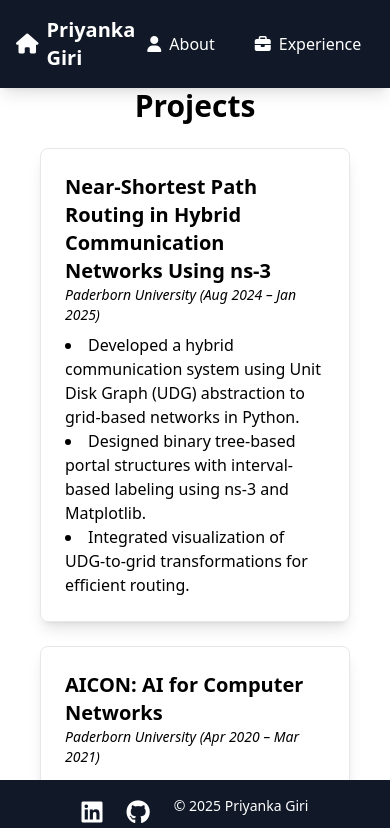
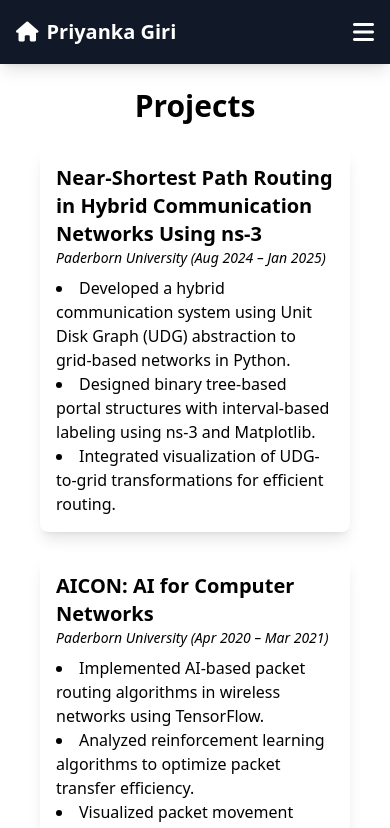
Before and after one commit to Pikuz1/MyPortfolio, an Angular app in the folder my-portfolio/: page /projects in a window 390 px wide. Shown: the top 828 px of the page. Built offline with nearby package versions, Linux system fonts and the light colour scheme.

Commit message:
responsive design

```diff
--- a/my-portfolio/src/app/components/footer/footer.component.html
+++ b/my-portfolio/src/app/components/footer/footer.component.html
@@ -1,9 +1,9 @@
-<footer class="bg-gray-900 text-white text-center p-4 fixed bottom-0 w-full flex justify-center space-x-6">
-  <a href="{{ contact.linkedin }}" target="_blank" class="text-2xl hover:text-gray-400">
+<footer class="bg-gray-900 text-white text-center p-4 w-full flex flex-col md:flex-row justify-center md:space-x-6">
+  <a [href]="contact.linkedin" target="_blank" class="text-2xl hover:text-gray-400">
     <i class="fab fa-linkedin"></i>
   </a>
-  <a href="{{ contact.github }}" target="_blank" class="text-2xl hover:text-gray-400">
+  <a [href]="contact.github" target="_blank" class="text-2xl hover:text-gray-400">
     <i class="fab fa-github"></i>
   </a>
-  <p class="text-sm">&copy; 2025 Priyanka Giri</p>
+  <p class="text-sm mt-2 md:mt-0">&copy; 2025 Priyanka Giri</p>
 </footer>
--- a/my-portfolio/src/app/components/header/header.component.html
+++ b/my-portfolio/src/app/components/header/header.component.html
@@ -1,27 +1,36 @@
-<nav class="bg-gray-900 text-white p-4 flex justify-between fixed w-full top-0 shadow-lg z-50">
+<nav class="bg-gray-900 text-white p-4 flex justify-between items-center fixed w-full top-0 shadow-lg z-50">
+  <!-- Logo / Home Link -->
   <a class="text-xl font-bold flex items-center cursor-pointer" (click)="navigateTo('')">
     <i class="fas fa-home mr-2"></i> Priyanka Giri
   </a>
-  <div class="flex space-x-4">
-    <a class="flex items-center px-3 hover:text-gray-400 cursor-pointer" (click)="navigateTo('about')">
+
+  <!-- Mobile Menu Button -->
+  <button (click)="toggleMenu()" class="md:hidden text-white text-2xl">
+    <i class="fas fa-bars"></i>
+  </button>
+
+  <!-- Navbar Links (Responsive) -->
+  <div [ngClass]="{'hidden': !menuOpen, 'block': menuOpen, 'md:flex': true}"
+       class="absolute md:static top-16 left-0 w-full md:w-auto bg-gray-900 md:bg-transparent md:space-x-4 p-4 md:p-0">
+    <a class="flex items-center px-3 py-2 hover:text-gray-400 cursor-pointer" (click)="navigateTo('about')">
       <i class="fas fa-user mr-2"></i> About
     </a>
-    <a class="flex items-center px-3 hover:text-gray-400 cursor-pointer" (click)="navigateTo('experience')">
+    <a class="flex items-center px-3 py-2 hover:text-gray-400 cursor-pointer" (click)="navigateTo('experience')">
       <i class="fas fa-briefcase mr-2"></i> Experience
     </a>
-    <a class="flex items-center px-3 hover:text-gray-400 cursor-pointer" (click)="navigateTo('projects')">
+    <a class="flex items-center px-3 py-2 hover:text-gray-400 cursor-pointer" (click)="navigateTo('projects')">
       <i class="fas fa-project-diagram mr-2"></i> Projects
     </a>
-    <a class="flex items-center px-3 hover:text-gray-400 cursor-pointer" (click)="navigateTo('skills')">
+    <a class="flex items-center px-3 py-2 hover:text-gray-400 cursor-pointer" (click)="navigateTo('skills')">
       <i class="fas fa-tools mr-2"></i> Skills
     </a>
-    <a class="flex items-center px-3 hover:text-gray-400 cursor-pointer" (click)="navigateTo('education')">
+    <a class="flex items-center px-3 py-2 hover:text-gray-400 cursor-pointer" (click)="navigateTo('education')">
       <i class="fas fa-graduation-cap mr-2"></i> Education
     </a>
-    <a class="flex items-center px-3 hover:text-gray-400 cursor-pointer" (click)="navigateTo('certifications')">
+    <a class="flex items-center px-3 py-2 hover:text-gray-400 cursor-pointer" (click)="navigateTo('certifications')">
       <i class="fas fa-certificate mr-2"></i> Certifications
     </a>
-    <a class="flex items-center px-3 hover:text-gray-400 cursor-pointer" (click)="navigateTo('contact')">
+    <a class="flex items-center px-3 py-2 hover:text-gray-400 cursor-pointer" (click)="navigateTo('contact')">
       <i class="fas fa-envelope mr-2"></i> Contact
     </a>
   </div>
--- a/my-portfolio/src/app/components/header/header.component.ts
+++ b/my-portfolio/src/app/components/header/header.component.ts
@@ -1,17 +1,27 @@
+import { CommonModule } from '@angular/common';
 import { Component } from '@angular/core';
 import { Router } from '@angular/router';
 
 @Component({
   selector: 'app-header',
   standalone: true,
-  imports: [],
+  imports: [CommonModule],
   templateUrl: './header.component.html',
   styleUrl: './header.component.css'
 })
 export class HeaderComponent {
-  constructor(private router: Router) { }
+  menuOpen: boolean = false;
 
+  constructor(private router: Router) {}
+
+  // Function to handle navigation
   navigateTo(route: string) {
-    this.router.navigate([route]);
+    this.router.navigate([`/${route}`]);
+    this.menuOpen = false; // Close the menu after clicking (for mobile)
+  }
+
+  // Function to toggle mobile menu
+  toggleMenu() {
+    this.menuOpen = !this.menuOpen;
   }
 }
--- a/my-portfolio/src/app/pages/contact/contact.component.html
+++ b/my-portfolio/src/app/pages/contact/contact.component.html
@@ -1,23 +1,31 @@
 <section class="p-6 bg-gray-100 text-gray-900 animate-fadeIn">
   <h1 class="text-3xl font-bold text-center mb-6">Contact Me</h1>
 
-  <div class="flex flex-wrap justify-center">
+  <div class="grid grid-cols-1 md:grid-cols-2 gap-6">
     <!-- Contact Details -->
-    <div class="w-full md:w-1/2 p-4">
+    <div class="p-4 text-center md:text-left">
       <h2 class="text-2xl font-semibold">Get in Touch</h2>
-      <p class="text-lg">Email: <a href="mailto:{{ contact.email }}" class="text-blue-500">{{ contact.email }}</a></p>
+      <p class="text-lg mt-2">
+        Email: <a href="mailto:{{ contact.email }}" class="text-blue-500">{{ contact.email }}</a>
+      </p>
       <p class="text-lg">Location: {{ contact.address.location }}</p>
     </div>
 
-    <!-- Google Map Embed -->
-    <div class="w-full md:w-1/2 p-4">
-      <iframe src="https://www.google.com/maps/embed?pb=!1m18!1m12!1m3!1d42933.22469351866!2d10.264157779998873!3d47.736318603278555!2m3!1f0!2f0!3f0!3m2!1i1024!2i768!4f13.1!3m3!1m2!1s0x479c7907da67c911%3A0xbca5bb95c833b02b!2sKempten!5e0!3m2!1sen!2sde!4v1738253394505!5m2!1sen!2sde" width="600" height="450" style="border:0;" allowfullscreen="" loading="lazy" referrerpolicy="no-referrer-when-downgrade"></iframe>
+    <!-- Google Map Embed (Responsive) -->
+    <div class="p-4">
+      <iframe
+        class="w-full h-64 md:h-80 lg:h-96 rounded-lg shadow-lg"
+        src="https://www.google.com/maps/embed?pb=!1m18!1m12!1m3!1d42933.22469351866!2d10.264157779998873!3d47.736318603278555!2m3!1f0!2f0!3f0!3m2!1i1024!2i768!4f13.1!3m3!1m2!1s0x479c7907da67c911%3A0xbca5bb95c833b02b!2sKempten!5e0!3m2!1sen!2sde!4v1738253394505!5m2!1sen!2sde"
+        allowfullscreen="" loading="lazy" referrerpolicy="no-referrer-when-downgrade">
+      </iframe>
     </div>
   </div>
 
   <!-- Contact Form -->
   <div class="max-w-lg mx-auto mt-8 p-6 bg-white shadow-lg rounded-lg">
-    <h2 class="text-2xl font-semibold text-center mb-4">Code, Coffee & Conversations ☕💻 <br> Let’s Connect!</h2>
+    <h2 class="text-2xl font-semibold text-center mb-4">
+      Code, Coffee & Conversations ☕💻 <br> Let’s Connect!
+    </h2>
     <form #contactForm="ngForm" (ngSubmit)="sendEmail(contactForm)">
       <div class="mb-4">
         <label class="block text-lg font-medium">Name</label>
--- a/my-portfolio/src/app/pages/home/home.component.html
+++ b/my-portfolio/src/app/pages/home/home.component.html
@@ -1,9 +1,11 @@
-<section class="text-center p-10">
+<section class="p-6 text-center">
+  <h1 class="text-5xl font-bold mb-4">Welcome to My Portfolio</h1>
+  <p class="text-lg mb-6">I build high-quality, scalable web applications.</p>
+
+  <!-- Responsive Image -->
   <div class="flex justify-center">
     <img src="assets/piku-min.png"
          alt="Priyanka Giri"
-         class="w-56 h-56 rounded-full shadow-lg object-cover border-4 border-gray-300">
+         class="w-40 h-40 md:w-48 md:h-48 lg:w-56 lg:h-56 rounded-full shadow-lg object-cover border-4 border-gray-300">
   </div>
-  <h1 class="text-5xl font-bold">Welcome to My Portfolio</h1>
-  <p class="text-lg mt-4">I build high-quality, scalable web applications.</p>
 </section>
--- a/my-portfolio/src/app/pages/projects/projects.component.html
+++ b/my-portfolio/src/app/pages/projects/projects.component.html
@@ -1,10 +1,13 @@
-<section class="p-6 animate-fadeIn">
+<section class="p-6">
   <h1 class="text-3xl font-bold text-center mb-6">Projects</h1>
-  <div *ngFor="let project of projects" class="mb-6 p-6 border rounded-lg shadow-lg hover:shadow-2xl transition">
-    <h2 class="text-xl font-semibold">{{ project.title }}</h2>
-    <h3 class="text-sm italic">{{ project.institution }}</h3>
-    <ul class="list-disc list-inside mt-2">
-      <li *ngFor="let point of project.description">{{ point }}</li>
-    </ul>
+
+  <div class="grid grid-cols-1 md:grid-cols-2 lg:grid-cols-3 gap-6">
+    <div *ngFor="let project of projects" class="p-4 bg-white rounded-lg shadow-lg hover:shadow-2xl transition">
+      <h2 class="text-xl font-semibold">{{ project.title }}</h2>
+      <p class="text-sm italic">{{ project.institution }}</p>
+      <ul class="list-disc list-inside mt-2">
+        <li *ngFor="let point of project.description">{{ point }}</li>
+      </ul>
+    </div>
   </div>
 </section>
--- a/my-portfolio/src/styles.css
+++ b/my-portfolio/src/styles.css
@@ -2,3 +2,40 @@
 @tailwind base;
 @tailwind components;
 @tailwind utilities;
+
+/* Ensure full width and responsiveness */
+html, body {
+  width: 100%;
+  height: 100%;
+  overflow-x: hidden;
+}
+
+/* Responsive Typography */
+h1 { font-size: 2.5rem; } /* Default for desktop */
+h2 { font-size: 2rem; }
+p { font-size: 1rem; }
+
+/* Mobile Adjustments */
+@media (max-width: 768px) {
+  h1 { font-size: 2rem; }
+  h2 { font-size: 1.5rem; }
+  p { font-size: 0.9rem; }
+}
+
+/* Tablet Adjustments */
+@media (max-width: 1024px) {
+  h1 { font-size: 2.2rem; }
+  h2 { font-size: 1.8rem; }
+}
+
+/* Image Responsiveness */
+img {
+  max-width: 100%;
+  height: auto;
+}
+
+/* Responsive Video */
+video {
+  width: 100%;
+  height: auto;
+}
```
